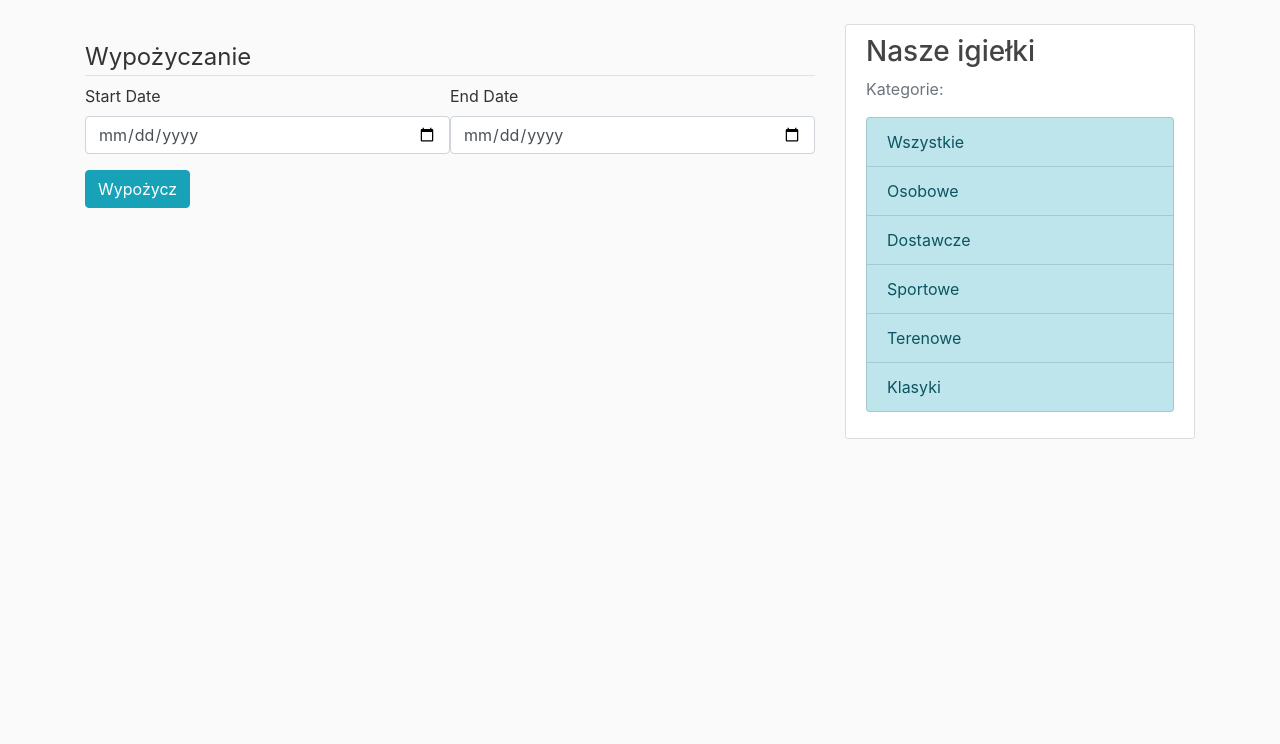
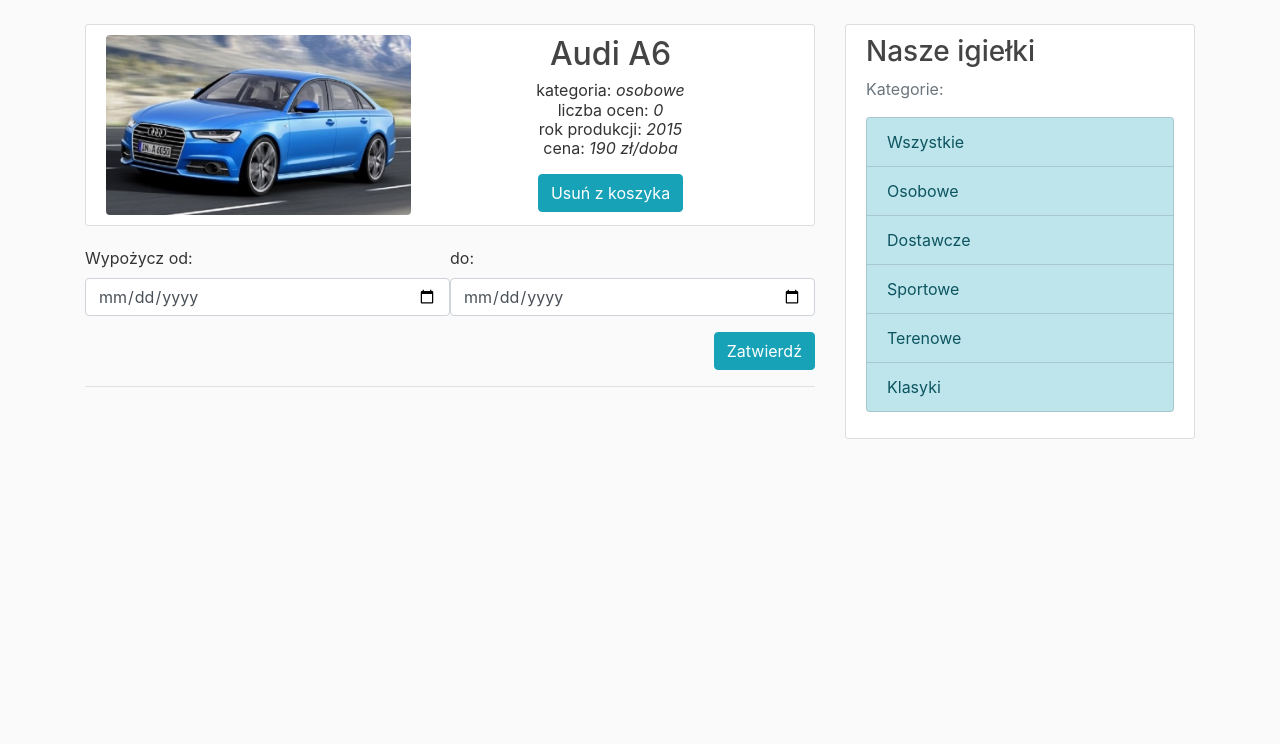
Before and after one commit to pablitocoder/rent_app, a Flask app: page /basket in a window 1280 px wide. Shown: the part 56-800 px from the top of the page. Run offline with Flask 2, Linux system fonts and the light colour scheme; a user stored in the database is signed in; data comes from the database, SQL or seed files in the repository; both versions use the stored data as it was after the commit; some libraries are stand-ins or nearby versions.

Commit message:
wypozyczanie done, kosztyk init

```diff
--- a/rent_app/forms.py
+++ b/rent_app/forms.py
@@ -1,8 +1,10 @@
 from flask_wtf import FlaskForm
-from wtforms import StringField, PasswordField, SubmitField, BooleanField, DateField
+from flask import flash
+from wtforms import StringField, PasswordField, SubmitField, BooleanField, DateField, IntegerField
 from wtforms.validators import DataRequired, Length, Email, EqualTo, ValidationError
 from rent_app.models import User
 from flask_login import current_user
+import datetime
 
 
 class RegistrationForm(FlaskForm):
@@ -49,6 +51,19 @@ class ChangePassword(FlaskForm):
 
 
 class RentForm(FlaskForm):
+    car_id = IntegerField("")
     start_date = DateField('Data wypożyczenia: ', validators=[DataRequired()])
     end_date = DateField('Data zwrotu: ', validators=[DataRequired()])
-    submit = SubmitField('Wypożycz')
+    submit = SubmitField('Zatwierdź')
+
+    def validate_start_date(self,start_date):
+        diff = datetime.datetime.utcnow().date() - start_date
+        if diff.days < 0:
+            flash("Wybierz poprawne daty", 'danger')
+            raise ValidationError("Wybierz poprawne daty")
+
+    def validate_end_date(self, end_date):
+        diff = end_date.data - self.start_date.data
+        if diff.days <= 0 :
+            flash("Data zakończenia musi być późniejsza od daty rozpoczęcia.", 'danger')
+            raise ValidationError("Data zakończenia musi być późniejsza od daty rozpoczęcia.")
--- a/rent_app/routes.py
+++ b/rent_app/routes.py
@@ -1,7 +1,7 @@
 from flask import render_template, url_for, flash, redirect, request
 from rent_app import app, db, bcrypt
 from rent_app.forms import RegistrationForm, LoginForm, ChangePassword, RentForm
-from rent_app.models import Car, User, Order
+from rent_app.models import Car, User, Order, Basket
 from flask_login import login_user, current_user, logout_user, login_required
 import datetime
 
@@ -9,9 +9,33 @@ import datetime
 def home():
     return redirect(url_for('filter',cat= 'wszystkie'))
 
+def stat_counter(car,to_count='opinions'):
+    all_orders = Order.query.all()
+    if to_count=='opinions':
+        counts = [1 if order.car_id==car.id else 0 for order in all_orders].count(1)
+    else:
+        counts = len([val for val in [order.opinion if order.car_id == car.id else None for order in all_orders] if val])
+    return counts
+
 def print_date(dtime):
     return dtime.strftime("%d-%m-%Y %H:%M:%S")
 
+def check_dates(val,start,end):
+    if start == None or end == None:
+        return True
+    elif val.date() > end or val.date() < start:
+        return True
+    else:
+        return False
+
+def available(car_id, now=False, start_date=0, end_date=0):
+    if now:
+        orders = Order.query.filter_by(car_id = car_id)
+        now_time = datetime.datetime.utcnow()
+        avals = [check_dates(now_time, order.start_date, order.end_date) for order in orders]
+        return 'TAK' if all(avals) else 'NIE'
+    else:
+        return False
 
 @app.route('/about')
 def about():
@@ -47,11 +71,15 @@ def login():
 
 
 @app.route('/car_profile/<int:car_id>', methods=["POST", "GET"])
-def car_profile(car_id):
-    if request.method=="POST":
-        order = Order(car_id = car_id, user_id = current_user.id, start_date = request.args.get('start_date'), end_date=request.args.get('end_date'))
+@app.route('/car_profile', methods=["POST", "GET"])
+def car_profile(car_id=0):
+    form = RentForm()
+    if form.validate_on_submit():
+        car_id = form.car_id.data
+        order = Order(car_id = car_id, user_id = current_user.id, start_date = form.start_date.data, end_date=form.end_date.data)
         db.session.add(order)
         db.session.commit()
+        flash("pomyślnie wypożyczono auto",'success')
         return redirect(url_for('account', option='history'))
     else:
         car = Car.query.filter_by(id=int(car_id)).first()
@@ -59,7 +87,8 @@ def car_profile(car_id):
         users_id = [order.user_id for order in orders]
         users = [User.query.filter_by(id=u_id).first() for u_id in users_id]
         orders_users = zip(orders,users)
-        return render_template('car-profile.html', car=car, orders_users=orders_users )
+        car_aval = available(car.id, now=True)
+        return render_template('car-profile.html', car=car, car_aval = car_aval, orders_users=orders_users, form=form )
 
 @app.route('/filter/<cat>/')
 @app.route('/filter/<cat>/<sort>')
@@ -68,15 +97,6 @@ def filter(cat, sort='alfa'):
         cars = Car.query.all()
     else:
         cars = Car.query.filter_by(category=cat)
-
-    def stat_counter(car,to_count='opinions'):
-        all_orders = Order.query.all()
-        if to_count=='opinions':
-            counts = [1 if order.car_id==car.id else 0 for order in all_orders].count(1)
-        else:
-
-            counts = len([val for val in [order.opinion if order.car_id == car.id else None for order in all_orders] if val])
-        return counts
 
     if sort=='opinie':
         cars = [(car, stat_counter(car,'opinions')) for car in cars]
@@ -129,5 +149,29 @@ def account(option):
         return render_template('account.html',orders_cars=orders_cars)
 
 @app.route('/basket', methods=['POST', 'GET'])
-def basket():
-    return render_template('basket.html')
+@app.route('/basket/<option>/<int:car_id>', methods=['POST', 'GET'])
+def basket(option='show', car_id=0):
+    if option=='add':
+        in_basket = Basket.query.filter_by(user_id = current_user.id, car_id = car_id).first()
+        if in_basket:
+            flash('Wybrany samochód jest już w koszyku', 'danger')
+        else:
+            new_item = Basket(user_id = current_user.id, car_id = car_id)
+            db.session.add(new_item)
+            db.session.commit()
+            flash('Dodano do koszyka!', 'success')
+        return redirect(url_for('home'))
+    elif option=='remove':
+        to_remove = Basket.query.filter_by(user_id = current_user.id, car_id = car_id).one()
+        db.session.delete(to_remove)
+        db.session.commit()
+        flash('Usunięto pozycję z koszyka!', 'info')
+        return redirect(url_for('basket'))
+    else:
+        form = RentForm()
+        basket_items = Basket.query.filter_by(user_id  = current_user.id)
+        basket_cars_id = [item.car_id for item in basket_items]
+        basket_cars = [Car.query.filter_by(id = car_id).first() for car_id in basket_cars_id]
+        #basket_cars = db.engine.execute("SELECT * FROM car WHERE id IN (SELECT car_id FROM basket WHERE user_id= :val)", {'val':current_user.id})
+        cars_ops = zip(basket_cars, [stat_counter(car) for car in basket_cars])
+    return render_template('basket.html', cars_ops = cars_ops, form=form)
--- a/rent_app/templates/account.html
+++ b/rent_app/templates/account.html
@@ -21,18 +21,15 @@
             <a href = "{{ (url_for('car_profile', car_id=car.id))}}">
                 <img class="align-self-start mr-3 img-fluid article-img rounded" src="../static/photos/{{car.image_file}}" alt="Generic placeholder image">
             </a>
-
         </div>
         <div class="media-body text-center">
-
             <h2><a class="article-title" href="{{ (url_for('car_profile', car_id=car.id))}}">{{ car.brand + " " + car.model }}</a></h2>
-
             <p class="article-content">status: <i> {{ order.status }}</i><br>
                 data wypożyczenia: <i>{{ order.order_date }} </i><br>
                 terminy: <i> {{ order.start_date }} - {{order.end_date}}</i><br>
                 koszt: <i> {{ car.price * (order.end_date - order.start_date) }} zł</i><br>
             </p>
-              <a href= "{{ (url_for('car_profile', car_id=car.id))}}" class="btn btn-outline-info align-bottom" role = "button">Zobacz</a>
+              <a href= "{{ (url_for('car_profile', car_id=car.id)) }}" class="btn btn-outline-info align-bottom" role = "button">Zobacz</a>
             {% if order.status=="Nierozliczone" %}
                 <a href= "{{ (url_for('car_profile', car_id=car.id))}}" class="btn btn-info align-bottom" role = "button">Zapłać</a>
             {% endif %}
--- a/rent_app/templates/basket.html
+++ b/rent_app/templates/basket.html
@@ -1,7 +1,49 @@
 {% extends "base.html" %}
 
 {% block content %}
+<div style="overflow:scroll;height:90vh;">
+{% for car, op_num in cars_ops %}
+<div class="media content-section">
+    <div>
+        <a href = "{{ (url_for('car_profile', car_id=car.id))}}">
+            <img class="align-self-start mr-3 img-fluid article-img rounded" src="/static/photos/{{car.image_file}}" alt="Generic placeholder image">
+        </a>
+    </div>
+    <div class="media-body text-center">
+        <h2><a class="article-title" href="{{ (url_for('car_profile', car_id=car.id))}}">{{ car.brand + " " + car.model }}</a></h2>
+        <p class="article-content">
+            kategoria: <i>{{ car.category }} </i><br>
+            liczba ocen: <i> {{ op_num }} </i><br>
+            rok produkcji: <i> {{ car.prod_year }} </i><br>
+            cena: <i> {{ car.price }} zł/doba </i><br>
+        </p>
+    <a href= "{{ (url_for('basket',option='remove', car_id=car.id))}}" class="btn btn-info align-bottom" role = "button">Usuń z koszyka</a>
+    </div>
+</div>
+<div style="margin-top:15px;">
+    <form method="POST" action="{{url_for('car_profile', car_id=car.id)}}">
+        <fieldset class="form-group">
+            <div class="form-group">
+            <div style="float: left; width: 50%;">
+            <label class="form-control-label">Wypożycz od:</label>
+                {{ form.start_date(class="form-control", type="date") }}
+            <!--<input name="start_date" type="date" class="form-control" > -->
+            </div>
+            <div style="float: right; width: 50%;">
+            <label class="form-control-label">do:</label>
+            {{ form.end_date(class="form-control", type="date") }}
+            </div>
+        </fieldset>
+        <div class="form-group" align="right">
+            {{ form.submit(class="btn btn-info") }}
+        </div>
+    </form>
+</div>
+<hr>
+{% endfor %}
+</div>
 
+<!--
 <div style="margin-top:15px;">
     <form method="POST" action="{{url_for('car_profile', car_id=1)}}">
         <fieldset class="form-group">
@@ -23,5 +65,5 @@
         </div>
     </form>
 </div>
-
+-->
 {% endblock content %}
--- a/rent_app/templates/home.html
+++ b/rent_app/templates/home.html
@@ -18,7 +18,7 @@
                 cena: <i> {{ car.price }} zł/doba </i><br>
             </p>
                 <a href= "{{ (url_for('car_profile', car_id=car.id))}}" class="btn btn-outline-info align-bottom" role = "button">Zobacz</a>
-              <button class="btn btn-info">Do koszyka</button>
+              <a href= "{{ (url_for('basket',option='add', car_id=car.id))}}" class="btn btn-info align-bottom" role = "button">Do koszyka</a>
           </div>
             <div>
 
--- /dev/null
+++ b/rent_app/templates/rent.html
@@ -0,0 +1,3 @@
+<div>
+
+</div>
```
Also changed, not shown: rent_app/db_manage.py (+7 -0 lines), rent_app/templates/car-profile.html (+39 -6 lines), rent_app/site.db.
